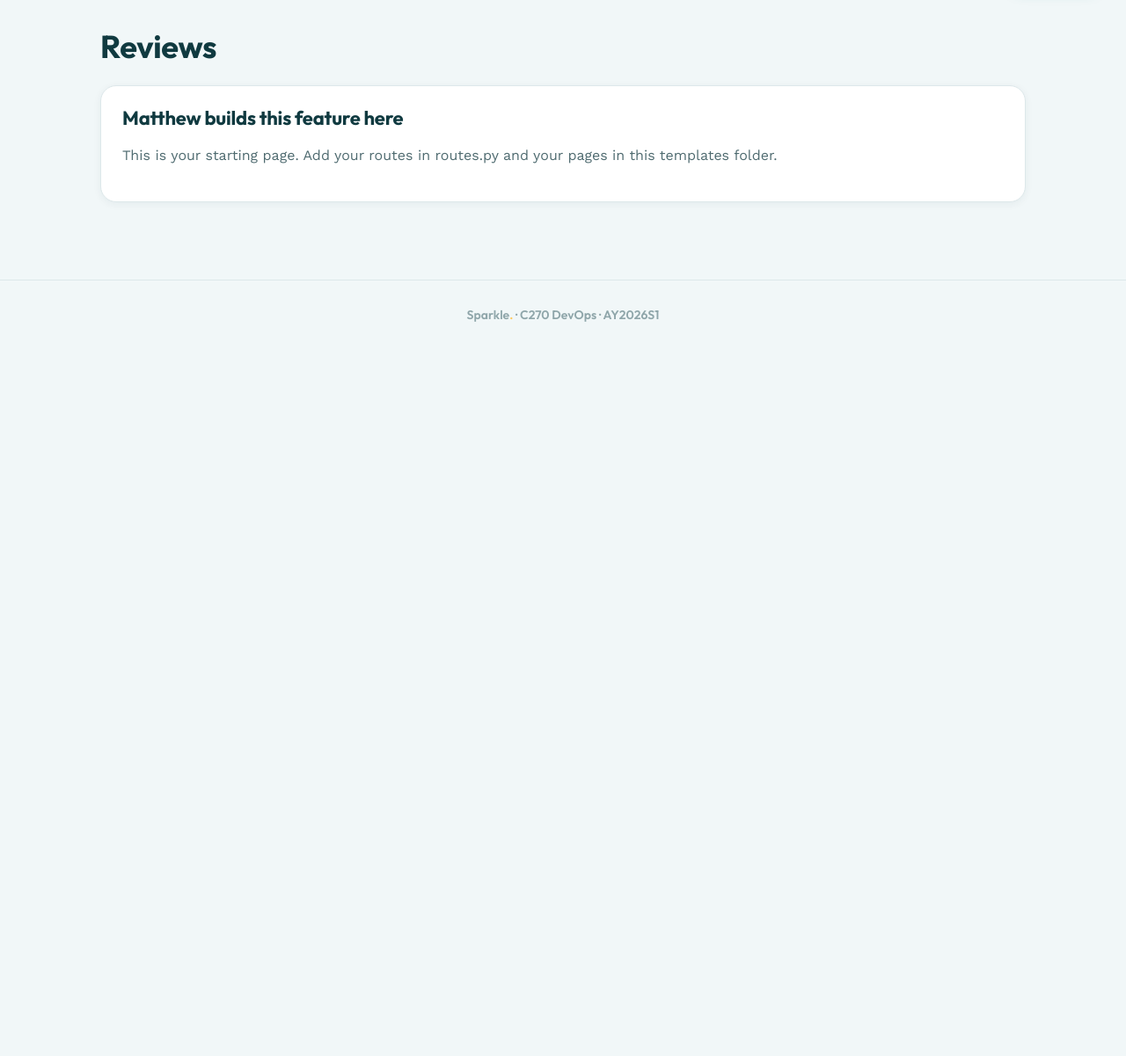
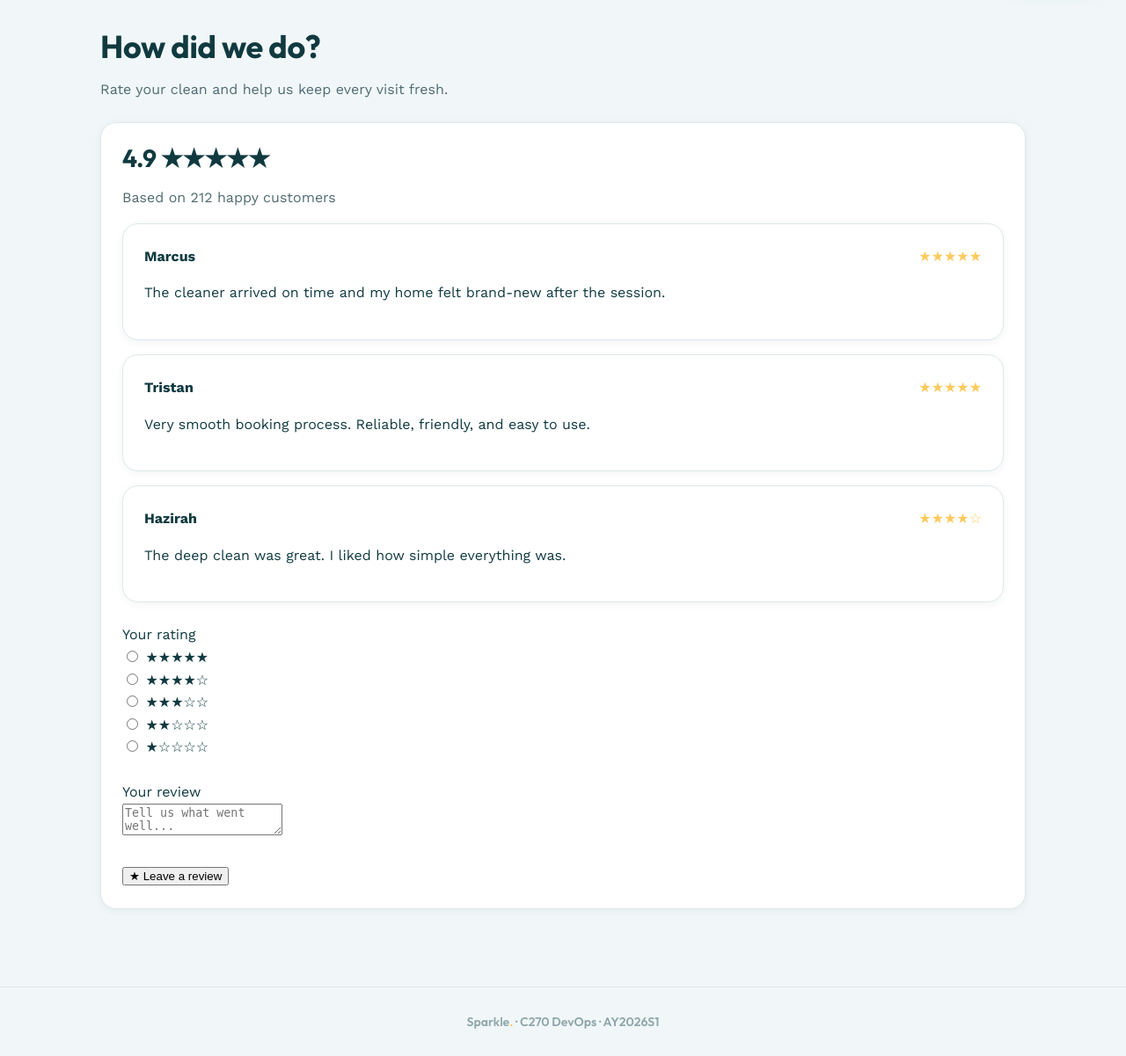
Before and after one commit to Hao-Jun-rp/C270-Team2, a Flask app: page /reviews/ in a window 1280 px wide. Shown: the part 81-1282 px from the top of the page at 88% size. Before the commit the page ends 447 px from the top, so only its background shows below. Run offline with Flask 3, Linux system fonts and the light colour scheme.

Commit message:
Add reviews page

```diff
--- a/app/reviews/__init__.py
+++ b/app/reviews/__init__.py
@@ -0,0 +1 @@
+from .routes import reviews_bp
--- a/app/reviews/routes.py
+++ b/app/reviews/routes.py
@@ -1,12 +1,26 @@
-"""
-reviews feature (Matthew) — starter stub. Build your pages here.
-You OWN this folder. You should rarely need to touch anyone else's.
-"""
-from flask import Blueprint, render_template
+from flask import Blueprint, render_template, request, redirect, url_for
 
 reviews_bp = Blueprint("reviews", __name__, url_prefix="/reviews", template_folder="templates")
 
+reviews_list = [
+    {"name": "Marcus", "stars": "★★★★★", "text": "The cleaner arrived on time and my home felt brand-new after the session."},
+    {"name": "Tristan", "stars": "★★★★★", "text": "Very smooth booking process. Reliable, friendly, and easy to use."},
+    {"name": "Hazirah", "stars": "★★★★☆", "text": "The deep clean was great. I liked how simple everything was."}
+]
 
 @reviews_bp.route("/")
 def index():
-    return render_template("reviews/index.html")
+    return render_template("reviews/index.html", reviews=reviews_list)
+
+@reviews_bp.route("/submit", methods=["POST"])
+def submit():
+    rating = int(request.form.get("rating"))
+    review = request.form.get("review")
+
+    reviews_list.append({
+        "name": "You",
+        "stars": "★" * rating + "☆" * (5 - rating),
+        "text": review
+    })
+
+    return redirect(url_for("reviews.index"))
--- a/app/reviews/templates/reviews/index.html
+++ b/app/reviews/templates/reviews/index.html
@@ -1,10 +1,34 @@
 {% extends "base.html" %}
 {% block title %}Reviews &middot; Sparkle{% endblock %}
+
 {% block content %}
-  <h1>Reviews</h1>
-  <div class="card" style="margin-top:24px">
-    <h3>Matthew builds this feature here</h3>
-    <p class="text-muted">This is your starting page. Add your routes in
-       routes.py and your pages in this templates folder.</p>
-  </div>
+<h1>How did we do?</h1>
+<p class="text-muted">Rate your clean and help us keep every visit fresh.</p>
+
+<div class="card" style="margin-top:24px">
+  <h2>4.9 ★★★★★</h2>
+  <p class="text-muted">Based on 212 happy customers</p>
+
+  {% for review in reviews %}
+    <div class="card" style="margin-top:16px">
+      <strong>{{ review.name }}</strong>
+      <span style="float:right;color:#FFC95C">{{ review.stars }}</span>
+      <p>{{ review.text }}</p>
+    </div>
+  {% endfor %}
+
+  <form action="{{ url_for('reviews.submit') }}" method="POST" style="margin-top:24px">
+    <label>Your rating</label><br>
+    <input type="radio" name="rating" value="5" required> ★★★★★<br>
+    <input type="radio" name="rating" value="4"> ★★★★☆<br>
+    <input type="radio" name="rating" value="3"> ★★★☆☆<br>
+    <input type="radio" name="rating" value="2"> ★★☆☆☆<br>
+    <input type="radio" name="rating" value="1"> ★☆☆☆☆<br><br>
+
+    <label>Your review</label><br>
+    <textarea name="review" placeholder="Tell us what went well..." required></textarea><br><br>
+
+    <button type="submit">★ Leave a review</button>
+  </form>
+</div>
 {% endblock %}
```
